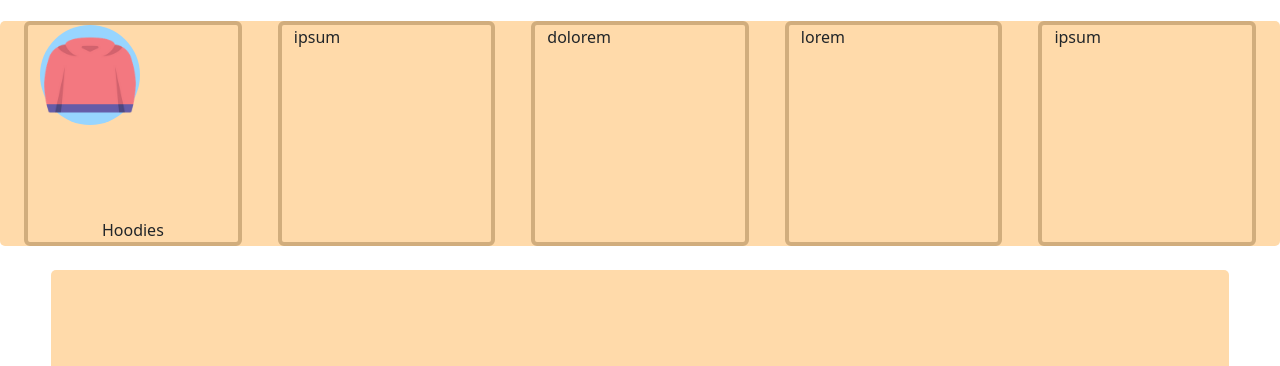
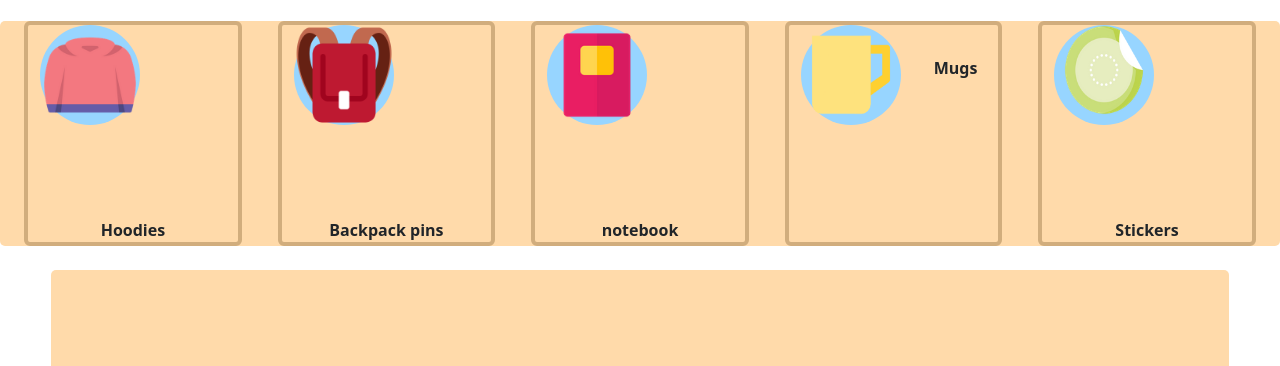
Before and after one commit to Krono159/fluff, a plain HTML site: page index.html in a window 1280 px wide. Shown: the part 304-670 px from the top of the page. Drawn offline with nearby package versions, Linux system fonts and the light colour scheme.

Commit message:
shop content added

```diff
--- a/css/main.css
+++ b/css/main.css
@@ -1,6 +1,4 @@
-body{
 
-}
 .top-bar{
     background-color: #ffabcd;
     margin-bottom: 0%;
--- a/index.html
+++ b/index.html
@@ -17,6 +17,7 @@
     <title>FF.BETA.PORTAL</title>
   </head>
   <body>
+
     <header>
       <div class="top-bar navbar navbar-expand-lg">
         <div class="container-fluid">
@@ -62,17 +63,81 @@
             <div class="col-2 borderfucker">
               <div >
                 <div class="row">
-                  <div class="col"><div class="botones"><img src="img/hoodie.png" height="100px" width="100px" alt="" srcset=""></div></div>
-                  <div class="col"><div class="shopmenu-text">Hoodies</div></div>
+                  <div class="col">
+                    <div class="botones">
+                     <img src="img/hoodie.png" height="100px" width="100px" alt="" srcset="">
+                    </div>
+                  </div>
+                  <div class="col">
+                    <div class="shopmenu-text">
+                      <strong>Hoodies</strong>
+                    </div>
+                  </div>
                 </div>
-
-
               </div>
             </div>
-            <div class="col-2 borderfucker">ipsum</div>
-            <div class="col-2 borderfucker">dolorem</div>
-            <div class="col-2 borderfucker">lorem</div>
-            <div class="col-2 borderfucker">ipsum</div>
+            <div class="col-2 borderfucker">
+              <div class="row">
+                <div class="col">
+                  <div class="botones">
+                    <img src="img/bag.png" alt="">
+                  </div>
+                </div>
+                <div class="col">
+                  <div class="shopmenu-text">
+                    <strong>Backpack pins</strong>
+                  </div>
+                </div>
+              </div>
+            </div>
+            <div class="col-2 borderfucker">
+              <div >
+                <div class="row">
+                  <div class="col">
+                    <div class="botones">
+                     <img src="img/notebook.png" height="100px" width="100px" alt="" srcset="">
+                    </div>
+                  </div>
+                  <div class="col">
+                    <div class="shopmenu-text">
+                      <strong>notebook</strong>
+                    </div>
+                  </div>
+                </div>
+              </div>
+            </div>
+            <div class="col-2 borderfucker">
+              <div >
+                <div class="row">
+                  <div class="col">
+                    <div class="botones">
+                     <img src="img/mug.png" height="90px" width="80px" alt="" srcset="">
+                    </div>
+                  </div>
+                  <div class="col">
+                    <div class="shopmenu-text">
+                      <strong>Mugs</strong>
+                    </div>
+                  </div>
+                </div>
+              </div>
+            </div>
+            <div class="col-2 borderfucker">
+              <div >
+                <div class="row">
+                  <div class="col">
+                    <div class="botones">
+                     <img src="img/stickers.png" height="90px" width="80px" alt="" srcset="">
+                    </div>
+                  </div>
+                  <div class="col">
+                    <div class="shopmenu-text">
+                      <strong>Stickers</strong>
+                    </div>
+                  </div>
+                </div>
+              </div>
+            </div>
           </div>
         </div>
       </div>
@@ -128,6 +193,7 @@
         </div>
       </div>
       <div>lor</div>
+
     </footer>
 
     <script>
```
Also changed, not shown: img/layered-waves-haikei.svg.xml (added, +1 -0 lines), license.html (+5 -0 lines), img/bag.png (added), img/hoodie.svg (deleted), img/layered-waves-haikei.svg (added), img/mug.png (added), img/notebook.png (added), img/stickers.png (added), img/temp-bg.png (added).
